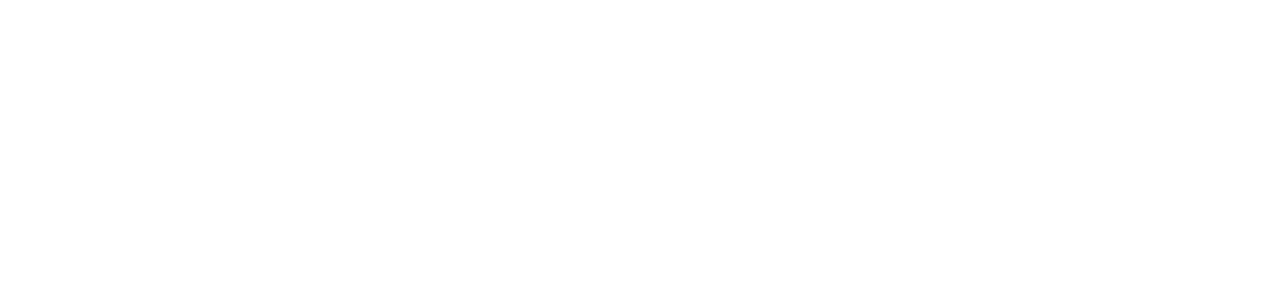
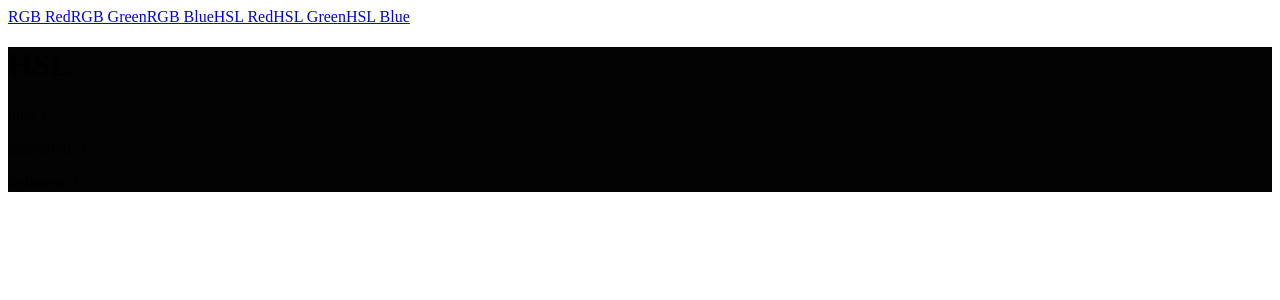
Before and after one commit to pierluigigiancola/blog-typesafe-react-router, a React (Vite) app: page /hsl/1/1/1 in a window 1280 px wide. Shown: the top 300 px of the page. Built offline with nearby package versions, Linux system fonts and the light colour scheme.

Commit message:
feat: use case starting point

```diff
--- a/src/App.tsx
+++ b/src/App.tsx
@@ -1,7 +1,24 @@
+import { BrowserRouter, Route, Routes } from "react-router-dom"
+import HSL from "./HSL"
+import Layout from "./Layout"
+import RBG from "./RGB"
+
 function App() {
   return (
-    <div>
-    </div>
+    <BrowserRouter>
+      <Routes>
+        <Route path='/' element={<Layout />}>
+          <Route
+            path="/rgb/:red/:green/:blue"
+            element={<RBG />}
+          />
+          <Route
+            path="/hsl/:hue/:saturation/:lightness"
+            element={<HSL />}
+          />
+        </Route>
+      </Routes>
+    </BrowserRouter>
   )
 }
 
--- /dev/null
+++ b/src/HSL.tsx
@@ -0,0 +1,16 @@
+import { useParams } from "react-router-dom";
+
+
+const HSL = () => {
+    const { hue, saturation, lightness } = useParams<{ hue: string, saturation: string, lightness: string }>();
+    return (
+        <div style={{ background: `hsl(${hue}, ${saturation}%, ${lightness}%)` }}>
+            <h1>HSL</h1>
+            <p>hue: {hue}</p>
+            <p>saturation: {saturation}</p>
+            <p>lightness: {lightness}</p>
+        </div>
+    );
+};
+
+export default HSL;
--- /dev/null
+++ b/src/Layout.tsx
@@ -0,0 +1,20 @@
+import { Link, Outlet } from "react-router-dom";
+
+
+const Layout = () => {
+    return (
+        <div>
+            <nav>
+                <Link to='/rgb/255/0/0'>RGB Red</Link>
+                <Link to='/rgb/0/255/0'>RGB Green</Link>
+                <Link to='/rgb/0/0/255'>RGB Blue</Link>
+                <Link to='/hsl/0/100/50'>HSL Red</Link>
+                <Link to='/hsl/120/100/50'>HSL Green</Link>
+                <Link to='/hsl/240/100/50'>HSL Blue</Link>
+            </nav>
+            <Outlet />
+        </div>
+    );
+};
+
+export default Layout;
--- /dev/null
+++ b/src/RGB.tsx
@@ -0,0 +1,16 @@
+import { useParams } from "react-router-dom";
+
+const RBG = () => {
+    const { red, green, blue } = useParams<{ red: string, green: string, blue: string }>();
+
+    return (
+        <div style={{ backgroundColor: `rgb(${red}, ${green}, ${blue})` }}>
+            <h1>RGB</h1>
+            <p>Red: {red}</p>
+            <p>Green: {green}</p>
+            <p>Blue: {blue}</p>
+        </div>
+    );
+};
+
+export default RBG;
```
